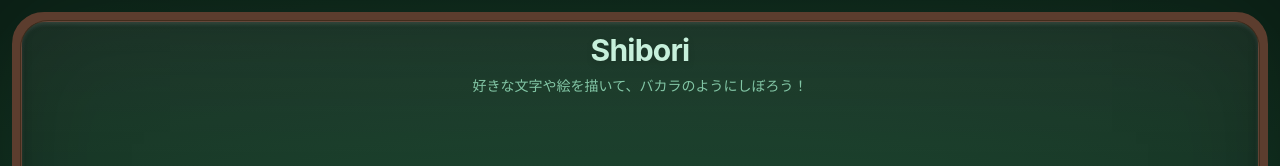
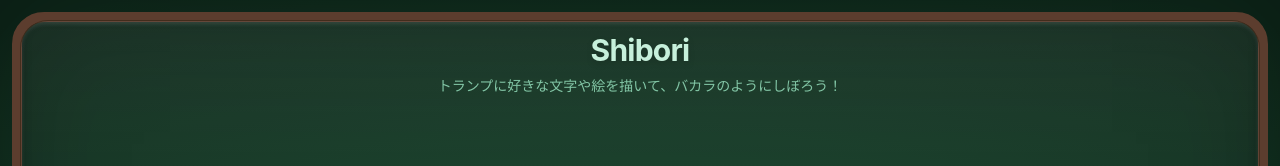
Before and after one commit to finger-ease/Shibori, a React (Vite) app: page / in a window 1280 px wide. Shown: the top 166 px of the page. Built offline with nearby package versions, Linux system fonts and the light colour scheme.

Commit message:
fix: update description text in index.html and App.tsx to clarify drawing context with 'トランプ'

```diff
--- a/index.html
+++ b/index.html
@@ -5,7 +5,7 @@
     <link rel="icon" type="image/svg+xml" href="/favicon.svg" />
     <meta name="viewport" content="width=device-width, initial-scale=1.0" />
     <title>Shibori</title>
-    <meta name="description" content="好きな文字や絵を描いて、バカラのようにしぼろう！">
+    <meta name="description" content="トランプに好きな文字や絵を描いて、バカラのようにしぼろう！">
     <meta name="keywords" content="Shibori, バカラ, baccara, トランプ, 手書き, しぼり, めくり">
   </head>
   <body>
--- a/src/App.tsx
+++ b/src/App.tsx
@@ -100,7 +100,7 @@ function App() {
             Shibori
           </h1>
           <p className="mx-auto max-w-md text-sm text-emerald-200/75">
-            好きな文字や絵を描いて、バカラのようにしぼろう！
+            トランプに好きな文字や絵を描いて、バカラのようにしぼろう！
           </p>
         </header>
 
```
